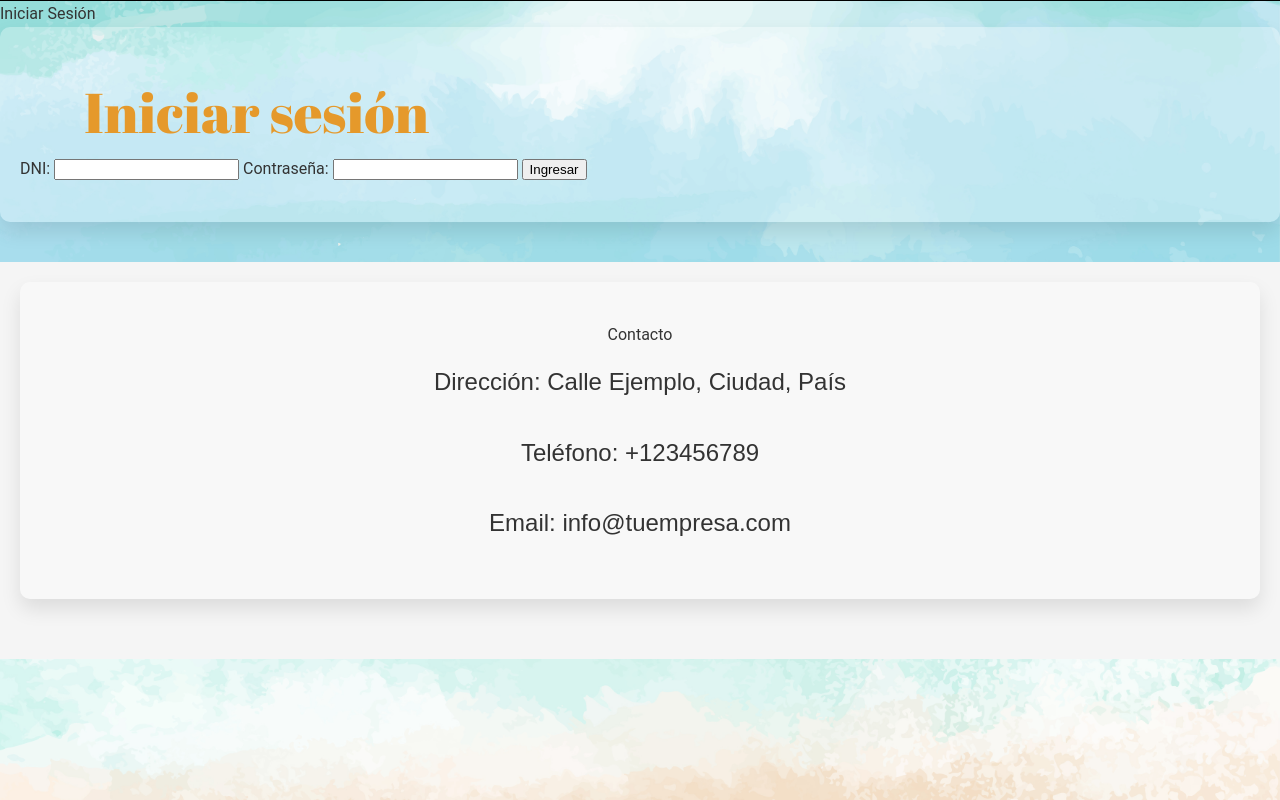
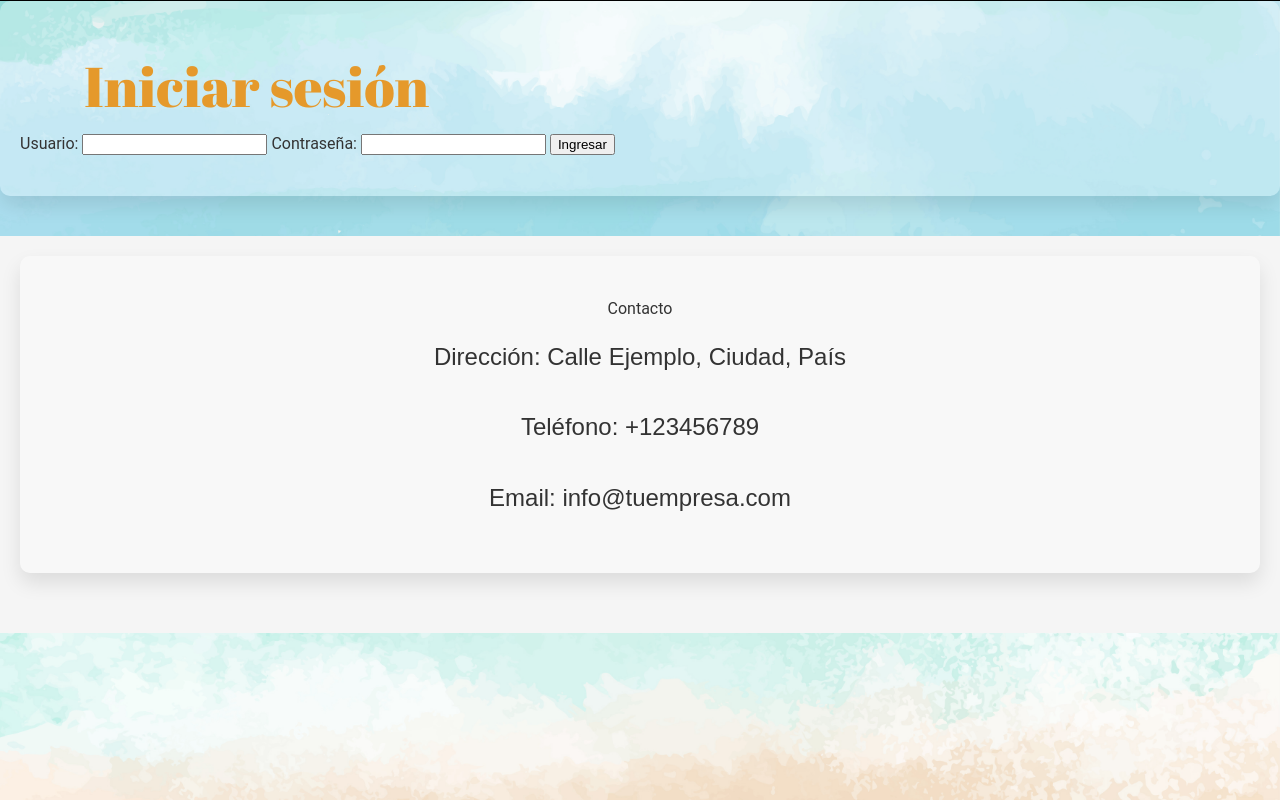
Before and after one commit to FranZoia6/Tents, a PHP site: template src/App/views/login.view.twig in a window 1280 px wide. Run offline with PHP 8.4, Linux system fonts and the light colour scheme; the template is opened without the code that fills it: most values are stand-ins (such as "Sample title", 1, 10 or a date in 2020); some libraries are stand-ins or nearby versions; some web fonts are replaced.

Commit message:
actualizo

```diff
--- a/src/App/Controllers/UserController.php
+++ b/src/App/Controllers/UserController.php
@@ -35,5 +35,4 @@ class UserController extends Controller {
         echo $this->twig->render('/portal-admin/inicio-usuario.view.twig');
     }
 
-
 }
--- a/src/App/views/login.view.twig
+++ b/src/App/views/login.view.twig
@@ -1,17 +1,16 @@
 {% extends "base.view.twig" %}
 
 {% block main %}
-    {% block title %}Iniciar Sesión{% endblock title %}
 
     {% block content %}
     <section class="login">
         <h2>Iniciar sesión</h2>
         {% if hayLogin %}
-            <p class="mensaje">Bienvenido, usted se encuentra logueado con el DNI: {{ dni }}.</p>
+            <p class="mensaje">Bienvenido, usted se encuentra logueado con el usuario: {{ usuario }}.</p>
             <p><a class="cerrarsesion" href="/?sesion=cerrar">Cerrar Sesion</a></p>
         {% else %}
         <form class="fLogin" action="portal-admin" method="post">
-            <label for="inputDNI">DNI:
+            <label for="inputDNI">Usuario:
                 <input type="text" name="usuario">
             </label>
             <label for="inputPassword">Contraseña:
```
Also changed, not shown: src/App/Controllers/PageController.php (+3 -4 lines).
